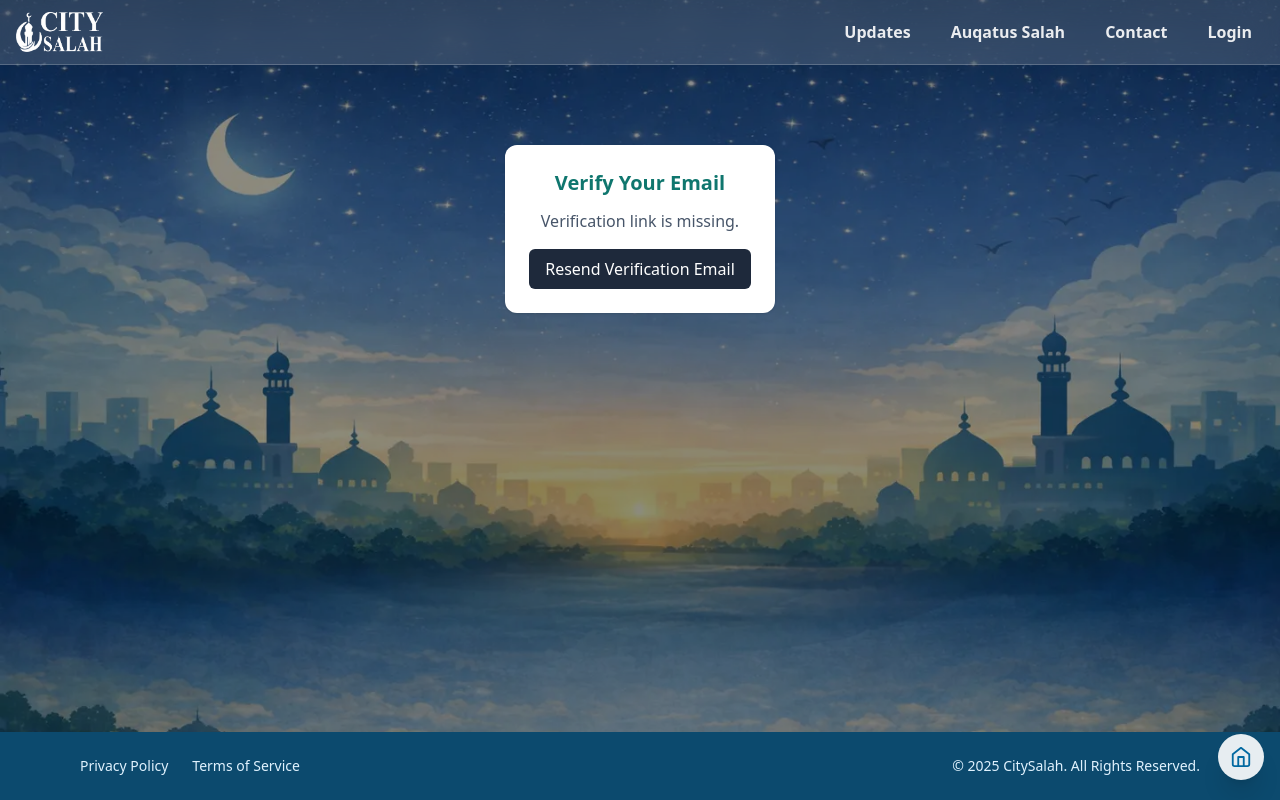
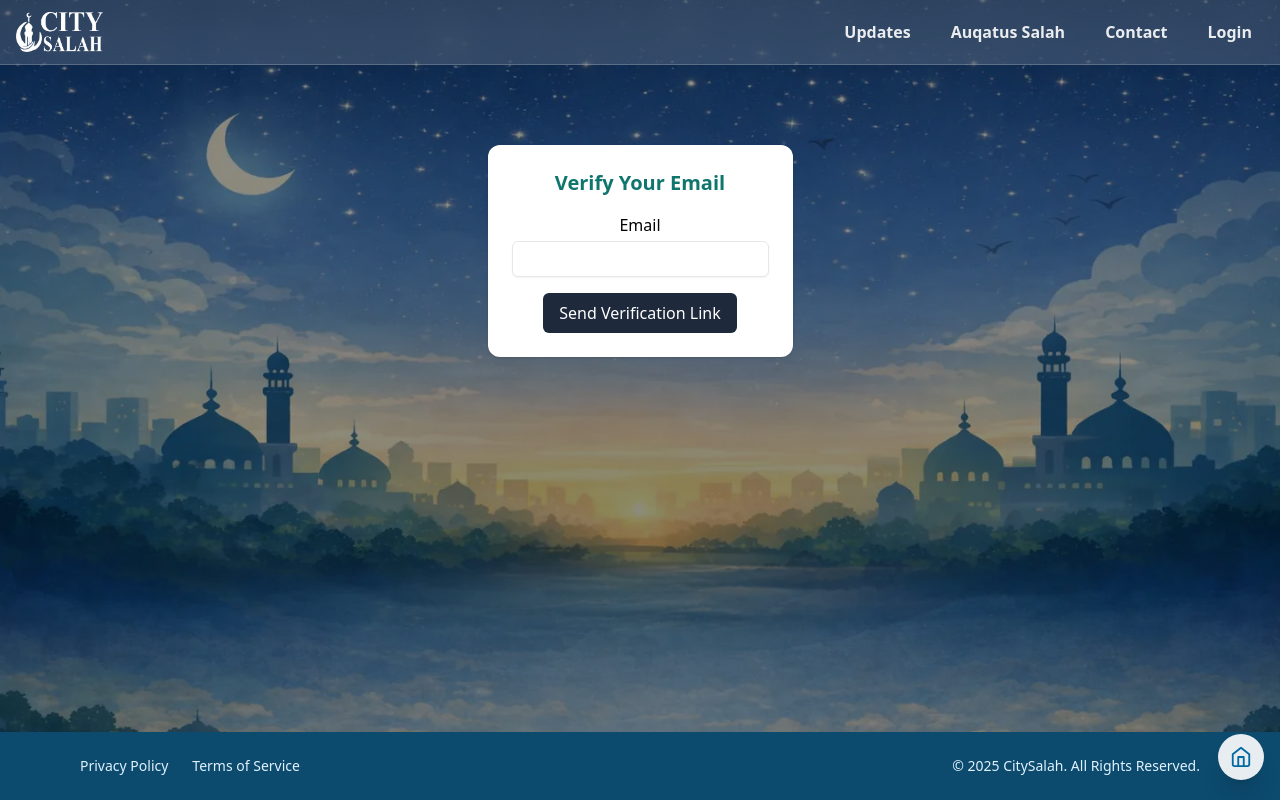
Before and after one commit to Shafiulla1993/city-salah, a Next.js app: page /auth/verify-email in a window 1280 px wide. Built offline with nearby package versions, Linux system fonts and the light colour scheme; no server answers.

Commit message:
Update VerifyEmailClient.js

```diff
--- a/src/app/auth/verify-email/VerifyEmailClient.js
+++ b/src/app/auth/verify-email/VerifyEmailClient.js
@@ -4,51 +4,82 @@
 import { useEffect, useState } from "react";
 import { useSearchParams, useRouter } from "next/navigation";
 import { Button } from "@/components/form/Button";
+import { Input } from "@/components/form/Input";
 
 export default function VerifyEmailClient() {
   const params = useSearchParams();
   const router = useRouter();
+
   const token = params.get("token");
+  const maskedEmail = params.get("email"); // optional from login redirect
 
-  const [status, setStatus] = useState("verifying"); // verifying | error
+  const [email, setEmail] = useState(maskedEmail || "");
+  const [status, setStatus] = useState("idle"); // idle | verifying | error | sent
+  const [error, setError] = useState("");
 
+  // Auto verify when token exists
   useEffect(() => {
     if (!token) return;
 
-    // Let browser handle redirect & cookies
     window.location.href = `/api/auth/verify-email?token=${token}`;
   }, [token]);
 
   async function handleResend() {
+    setError("");
+    setStatus("verifying");
+
     try {
-      await fetch("/api/auth/send-verification", {
+      const res = await fetch("/api/auth/send-verification", {
         method: "POST",
-        credentials: "include",
+        headers: { "Content-Type": "application/json" },
+        body: JSON.stringify({ email }),
       });
-      alert("Verification email sent. Please check your inbox.");
-    } catch {
-      alert("Failed to send verification email.");
+
+      const data = await res.json();
+      if (!res.ok) throw new Error(data.message);
+
+      setStatus("sent");
+    } catch (err) {
+      setError(err.message || "Failed to send verification email.");
+      setStatus("error");
     }
   }
 
-  if (!token) {
+  // If token exists, show verifying screen
+  if (token) {
     return (
       <div className="max-w-md mx-auto mt-20 bg-white rounded-xl shadow p-6 text-center">
-        <h1 className="text-xl font-bold text-teal-700">Verify Your Email</h1>
-        <p className="mt-3 text-slate-600">Verification link is missing.</p>
-        <Button onClick={handleResend} className="mt-4">
-          Resend Verification Email
-        </Button>
+        <h1 className="text-xl font-bold text-teal-700">Verifying...</h1>
+        <p className="mt-3 text-slate-600">
+          Please wait while we verify your email.
+        </p>
       </div>
     );
   }
 
+  // No token → manual email verification (legacy users)
   return (
-    <div className="max-w-md mx-auto mt-20 bg-white rounded-xl shadow p-6 text-center">
-      <h1 className="text-xl font-bold text-teal-700">Verifying...</h1>
-      <p className="mt-3 text-slate-600">
-        Please wait while we verify your email.
-      </p>
+    <div className="max-w-md mx-auto mt-20 bg-white rounded-xl shadow p-6 text-center space-y-4">
+      <h1 className="text-xl font-bold text-teal-700">Verify Your Email</h1>
+
+      <Input
+        label="Email"
+        value={email}
+        onChange={(e) => setEmail(e.target.value)}
+        required
+      />
+
+      {error && <p className="text-red-600 text-sm">{error}</p>}
+
+      {status === "sent" ? (
+        <p className="text-green-700 text-sm">
+          Verification email sent. Please check your inbox.
+        </p>
+      ) : (
+        <Button onClick={handleResend}>
+          Send Verification Link
+        </Button>
+      )}
     </div>
   );
 }
```
